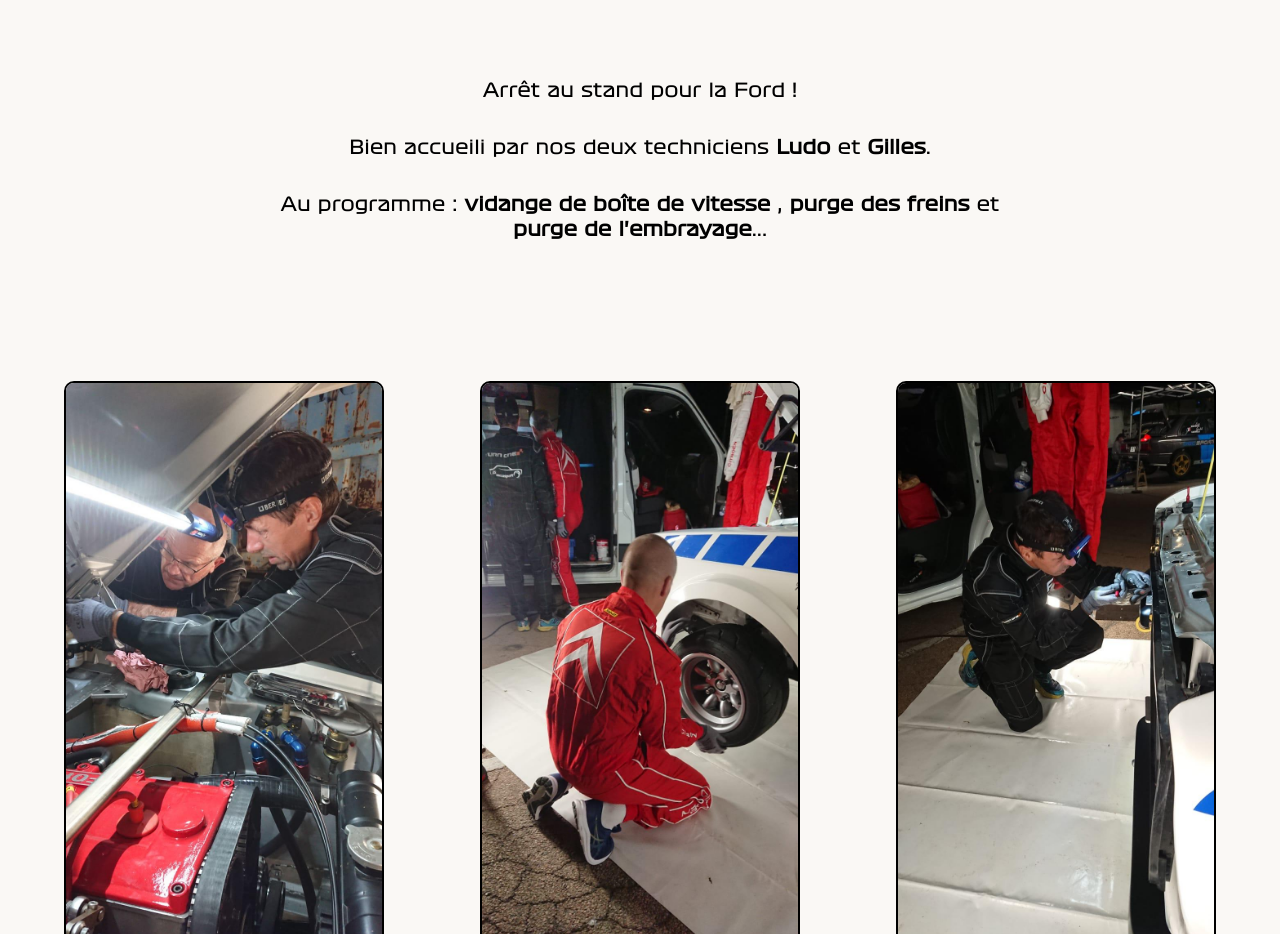
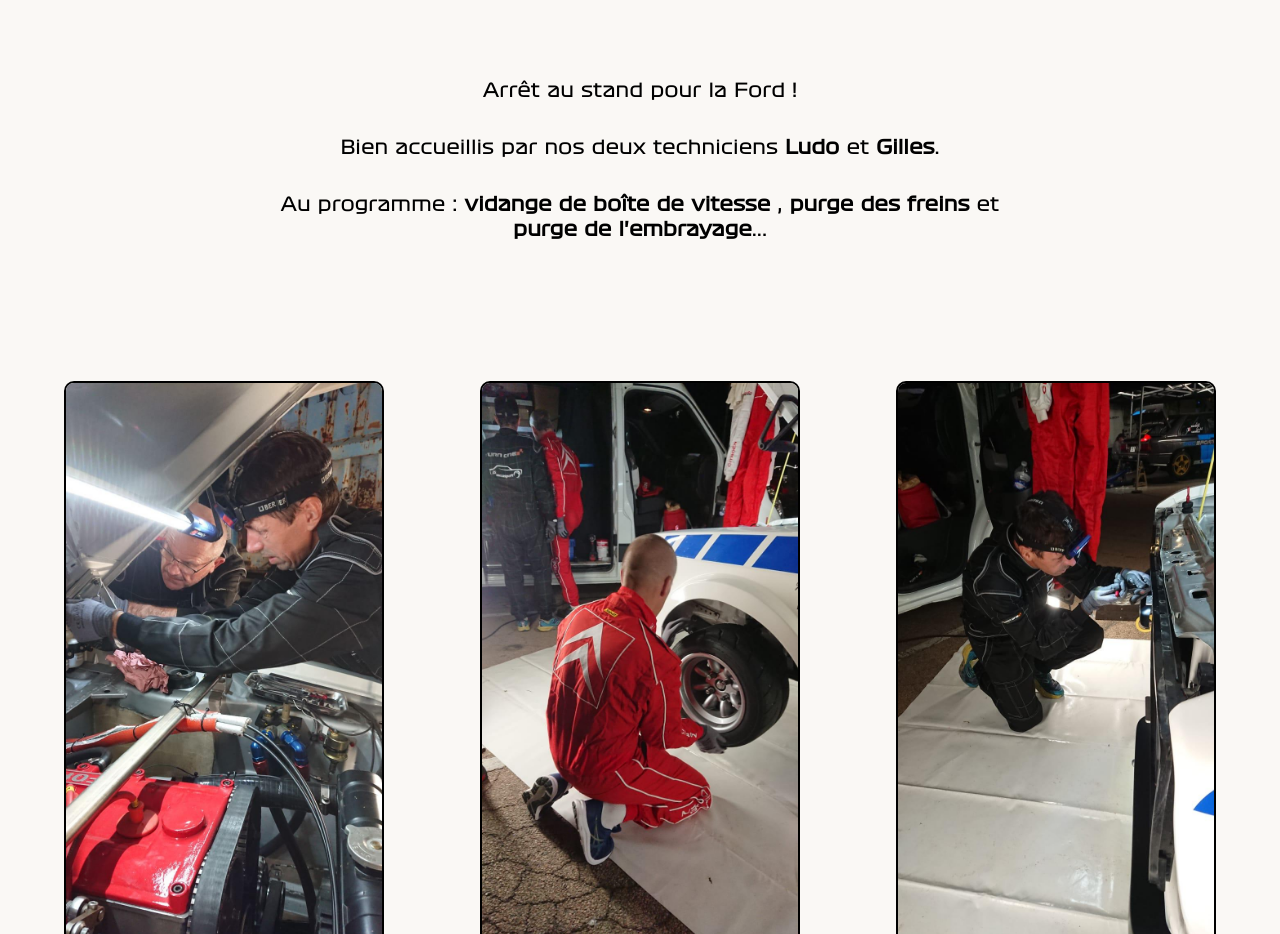
Before and after one commit to romain2004/JS-mecasport, a website: page objectif-corse.html in a window 1280 px wide. Shown: the part 6720-7654 px from the top of the page. Drawn offline with Linux system fonts and the light colour scheme; files whose address does not match are found by name; a web font is replaced by a local one.

Commit message:
commit15

```diff
--- a/objectif-corse.html
+++ b/objectif-corse.html
@@ -209,7 +209,7 @@
                 <div class="text-jour-j">
                     <p>Arrêt au stand pour la Ford !</p>
                     <p>
-                        Bien accueili par nos deux techniciens
+                        Bien accueillis par nos deux techniciens
                         <strong>Ludo</strong> et <strong>Gilles</strong>.
                     </p>
                     <p>
```
